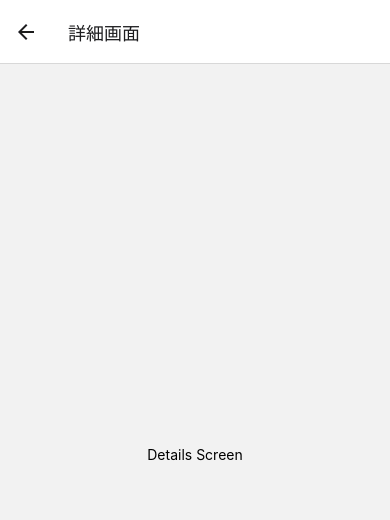
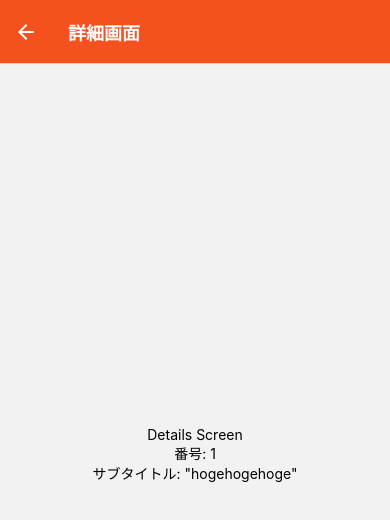
Before and after one commit to T-unity/reactNative, a React Native app: screen / in a window 390 px wide. Both pictures are taken after a click on the button "詳細を見る". Shown: the top 520 px of the page. Built offline with nearby package versions, Linux system fonts and the light colour scheme.

Commit message:
Moving screen with root params

```diff
--- a/App.tsx
+++ b/App.tsx
@@ -1,5 +1,5 @@
 import React, { StatusBar } from 'expo-status-bar';
-import { StyleSheet, Text, View, Button } from 'react-native';
+import { StyleSheet, Text, View, Button, Image } from 'react-native';
 import { NavigationContainer } from '@react-navigation/native';
 import { createNativeStackNavigator } from '@react-navigation/native-stack';
 
@@ -14,7 +14,13 @@ function MainComponent({ navigation }) {
           <Text style={styles.text}>Hoge</Text>
           <Button
             title="詳細を見る"
-            onPress={() => navigation.navigate('詳細画面')}
+            onPress={() => {
+              // navigate with params
+              navigation.navigate('詳細画面', {
+                indexId: 1,
+                subText: 'hogehogehoge',
+              });
+            }}
           />
         </View>
 
@@ -23,10 +29,15 @@ function MainComponent({ navigation }) {
   );
 }
 
-function DetailsScreen() {
+function DetailsScreen({route}) {
+  // get params from root page
+  const { indexId, subText } = route.params;
+
   return (
     <View style={{ flex: 1, alignItems: 'center', justifyContent: 'center' }}>
       <Text>Details Screen</Text>
+      <Text>番号: {JSON.stringify(indexId)}</Text>
+      <Text>サブタイトル: {JSON.stringify(subText)}</Text>
     </View>
   );
 }
@@ -35,9 +46,21 @@ const Stack = createNativeStackNavigator();
 function App() {
   return (
     <NavigationContainer>
-      <Stack.Navigator initialRouteName="ホーム">
-        <Stack.Screen name="ホーム" component={MainComponent} />
-        <Stack.Screen name="詳細画面" component={DetailsScreen} />
+      <Stack.Navigator
+        initialRouteName="ホーム"
+        // Set options to be used in the overall navigation bar
+        screenOptions = {{
+          headerStyle: {
+            backgroundColor: '#f4511e',
+          },
+          headerTintColor: '#fff',
+          headerTitleStyle: {
+            fontWeight: 'bold',
+          },
+        }}
+      >
+        <Stack.Screen name="ホーム" component={MainComponent} options={{ title: 'ホーム' }} />
+        <Stack.Screen name="詳細画面" component={DetailsScreen} options={{ title: '詳細画面' }} />
       </Stack.Navigator>
     </NavigationContainer>
   );
```
